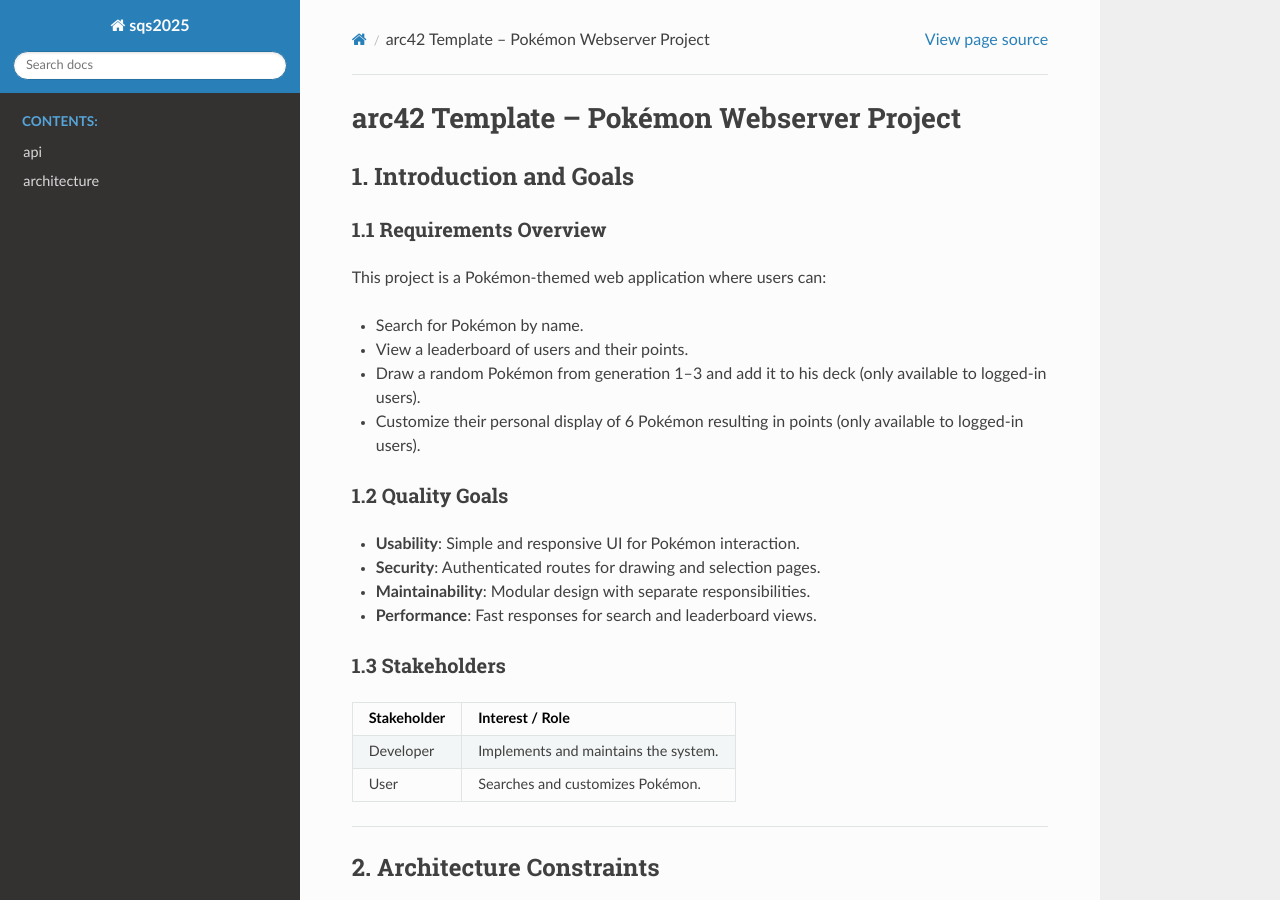
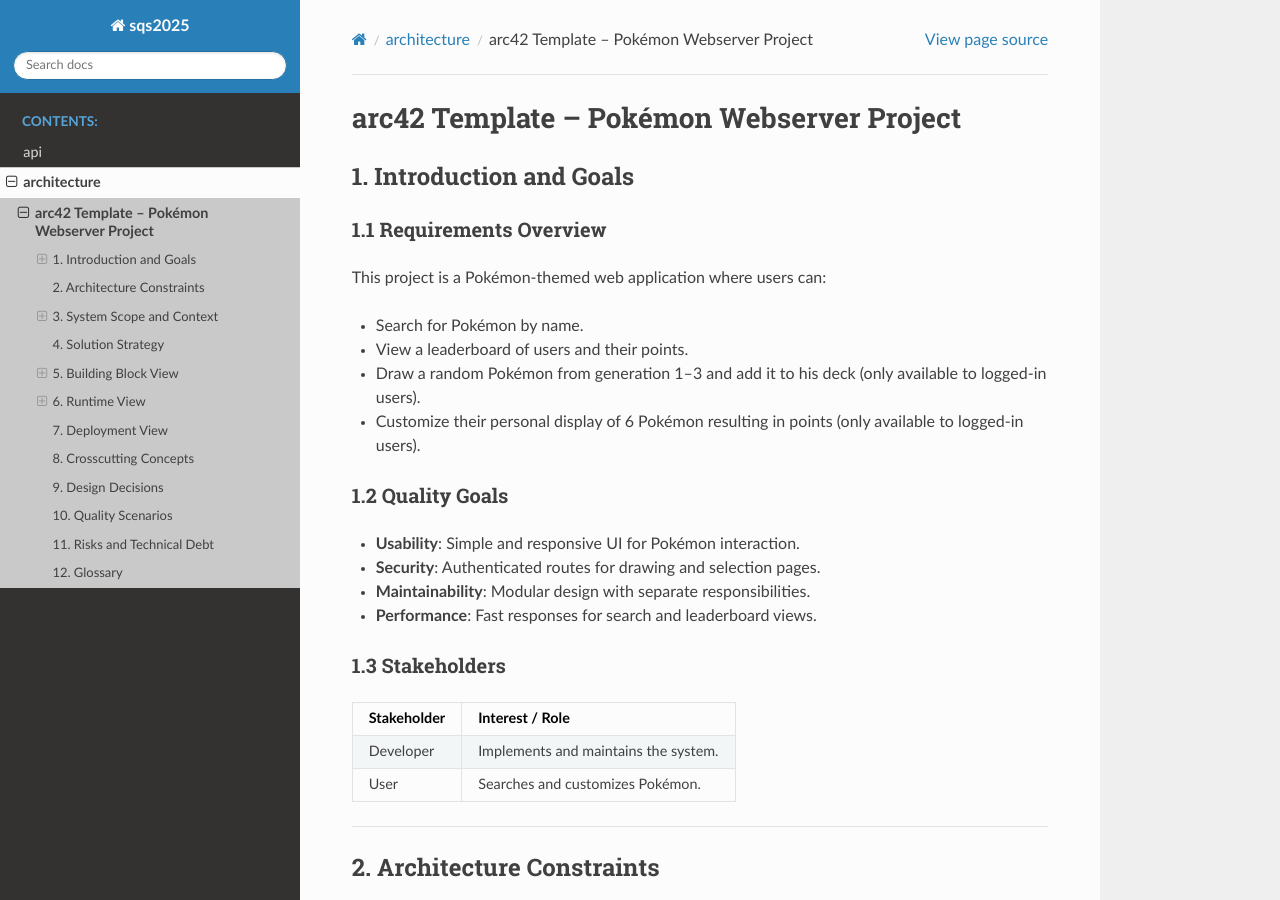
Before and after one commit to tsuna244/sqs2025, a Sphinx documentation site: the page built from doc/arc42/arc42-pokemon-project.md, in a window 1280 px wide and 900 px high. Built offline with Sphinx 7.4.7 and the Read the Docs theme 3.1.0, drawn with Linux system fonts in a browser that asks for light colours; some of the changed text lies outside the part shown.

Commit message:
changed adr folder position and changed architecture to display example

```diff
--- a/doc/arc42/arc42-pokemon-project.md
+++ b/doc/arc42/arc42-pokemon-project.md
@@ -144,7 +144,8 @@
 ---
 
 ## 9. Design Decisions
-(ADR)
+{% import ./adr/0001-record-architecture-decisions.md %}
+
 - Use of modular design for maintainability.
 - Chose PokeAPI as a lightweight, public Pokémon data provider.
 - PostgreSQL for relational storage of user and deck data. Includes integrated security extention for password hashing.
--- a/doc/arc42/architecture.rst
+++ b/doc/arc42/architecture.rst
@@ -5,4 +5,4 @@
     :maxdepth: 2
     :caption: architecture
 
-    arc42-template-EN.md
+    arc42-pokemon-project.md
```
Also changed, not shown: doc/arc42/adr/0001-record-architecture-decisions.md (renamed from doc/adr/0001-record-architecture-decisions.md), doc/arc42/adr/0002-pokebase-as-api-for-this-project.md (renamed from doc/adr/0002-pokebase-as-api-for-this-project.md), doc/arc42/adr/0003-python-3-12-as-language-for-this-project.md (renamed from doc/adr/0003-python-3-12-as-language-for-this-project.md), doc/arc42/adr/0004-fastapi-as-rest-api.md (renamed from doc/adr/0004-fastapi-as-rest-api.md), doc/arc42/adr/0005-starlette-and-jinja2-for-templating.md (renamed from doc/adr/0005-starlette-and-jinja2-for-templating.md), doc/arc42/adr/0006-postgresql-as-database.md (renamed from doc/adr/0006-postgresql-as-database.md), doc/arc42/adr/0007-logging-integration.md (renamed from doc/adr/0007-logging-integration.md), doc/arc42/adr/0008-dockerize-the-application.md (renamed from doc/adr/0008-dockerize-the-application.md), doc/arc42/adr/0009-ci-cd-and-sonarcloud.md (renamed from doc/adr/0009-ci-cd-and-sonarcloud.md), doc/arc42/adr/0010-using-pytest-and-pytest-cov-for-testing.md (renamed from doc/adr/0010-using-pytest-and-pytest-cov-for-testing.md), 1 other file.
